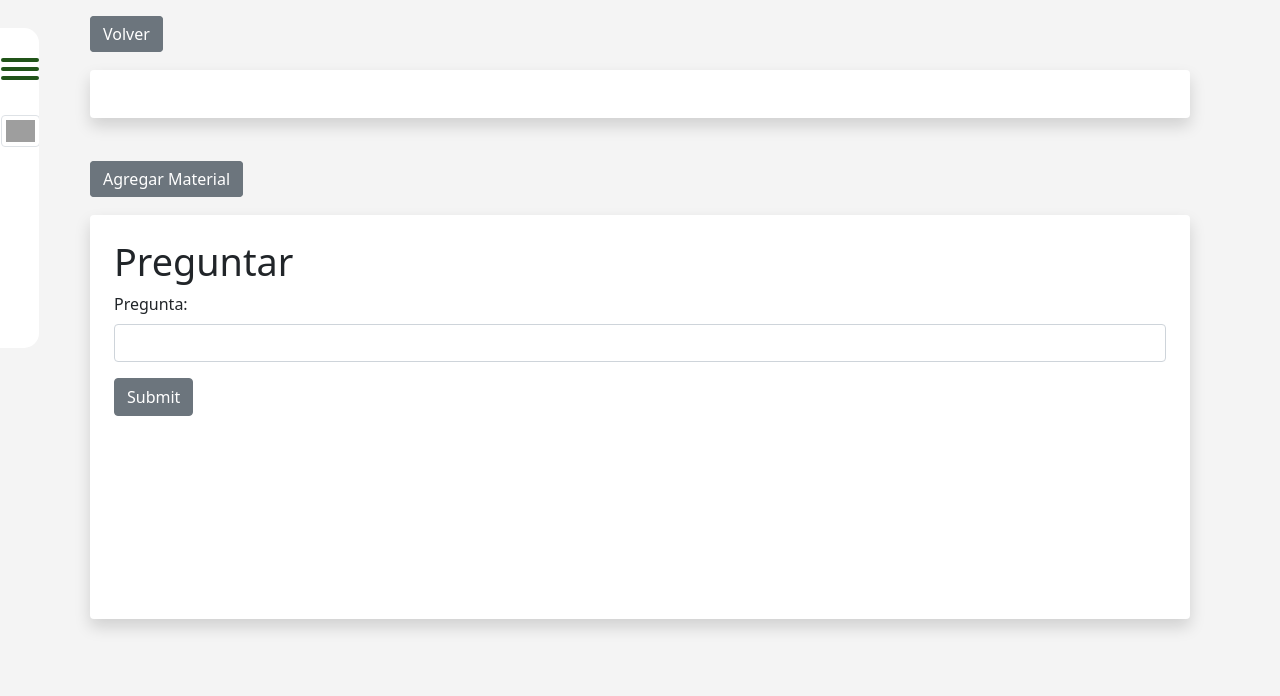
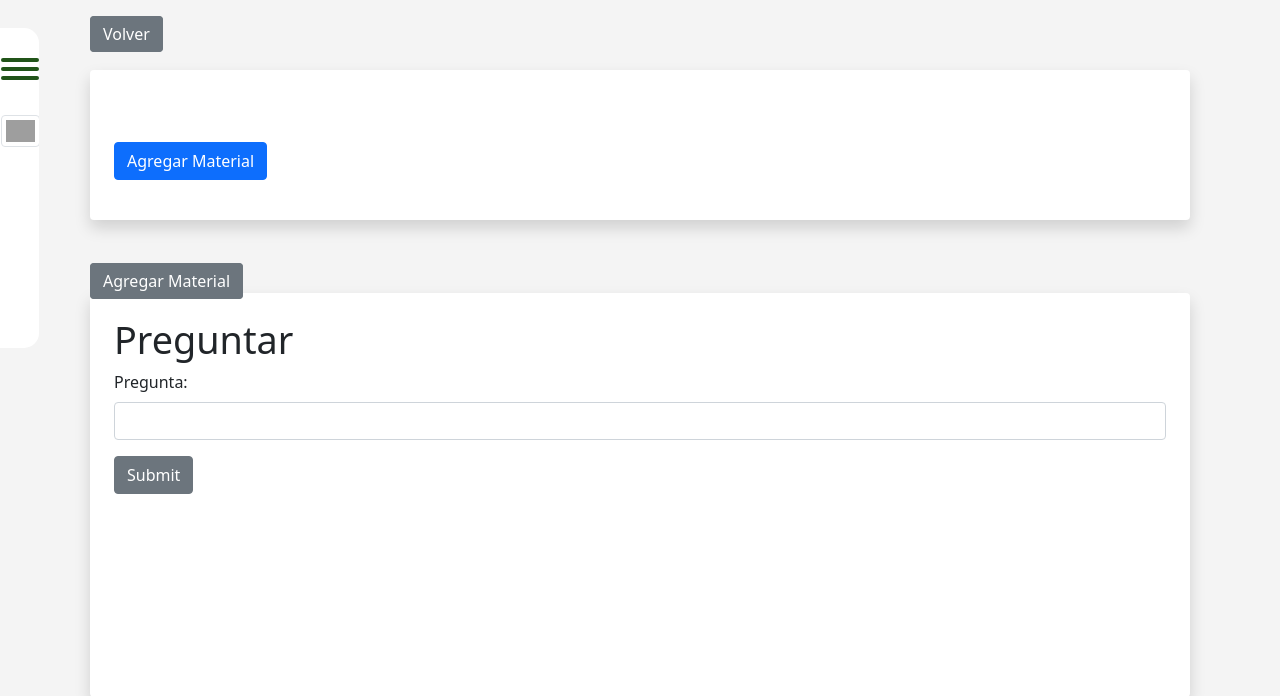
Before and after one commit to Felipevipa/CursosCortos, a Django app: a page that uses cursos_rapidos/nombre/templates/nombre/sidenavbar.html in a window 1280 px wide. Shown: the part 72-768 px from the top of the page. Before the commit the page ends 711 px from the top, so only its background shows below. Run offline with Django 3.2, Linux system fonts and the light colour scheme; a user stored in the database is signed in; data comes from the database, SQL or seed files in the repository; both versions use the stored data as it was after the commit; some libraries are stand-ins or nearby versions; grey boxes are pictures that could not be loaded.

Commit message:
Agregado mejor sistema de subir contenido a una tematica

```diff
--- a/cursos_rapidos/nombre/models.py
+++ b/cursos_rapidos/nombre/models.py
@@ -126,6 +126,9 @@
     materialExterno    = models.URLField(null=True, blank=True)
     tematica           = models.ForeignKey(Tematica, on_delete=models.SET_NULL, null=True)
 
+    def __str__(self):
+        return 'tematica asociada: %s' % self.tematica
+
 
 class Quiz(models.Model):
     tematica    = models.ForeignKey(Tematica, on_delete=models.SET_NULL, null=True)
--- a/cursos_rapidos/nombre/templates/nombre/sidenavbar.html
+++ b/cursos_rapidos/nombre/templates/nombre/sidenavbar.html
@@ -2,7 +2,7 @@
   <br> <br><br>
   <a href="javascript:void(0)" class="closebtn" onclick="closeNav()">&times;</a>
   <a href="#">About</a>
-  <a href="#">Services</a>
+  <a href="#">CAlificacions</a>
   <a href="#">Clients</a>
   <a href="#">Contact</a>
 </div>
--- a/cursos_rapidos/nombre/templates/nombre/ver_tematica.html
+++ b/cursos_rapidos/nombre/templates/nombre/ver_tematica.html
@@ -1,6 +1,8 @@
 {% extends 'nombre/base.html' %}
 
 {% block content %}
+<script src="https://cdnjs.cloudflare.com/ajax/libs/popper.js/1.12.9/umd/popper.min.js" integrity="sha384-ApNbgh9B+Y1QKtv3Rn7W3mgPxhU9K/ScQsAP7hUibX39j7fakFPskvXusvfa0b4Q" crossorigin="anonymous"></script>
+<script src="https://maxcdn.bootstrapcdn.com/bootstrap/4.0.0-beta.3/js/bootstrap.min.js" integrity="sha384-a5N7Y/aK3qNeh15eJKGWxsqtnX/wWdSZSKp+81YjTmS15nvnvxKHuzaWwXHDli+4" crossorigin="anonymous"></script>
 <a href="../" class="btn btn-secondary d-inline">Volver</a>
 <br><br>
 <div class="shadow p-4 mb-5 bg-body rounded">
@@ -14,7 +16,7 @@
 <img src="{{ material.imagen.url }}" class="user-image img-responsive"/> <br>
 {% endif %}
 {% if material.video %}
-<iframe width="560" height="315" src="{{ material.video }}" title="YouTube video player" frameborder="0" allow="accelerometer; autoplay; clipboard-write; encrypted-media; gyroscope; picture-in-picture" allowfullscreen></iframe><br>
+<iframe width="560" height="315" src="https://www.youtube.com/embed/{{ material.video }}" title="YouTube video player" frameborder="0" allow="accelerometer; autoplay; clipboard-write; encrypted-media; gyroscope; picture-in-picture" allowfullscreen></iframe><br>
 {% endif %}
 {% if material.materialExterno %}
 <iframe src="{{ material.materialExterno }}" style="display: hidden; width: 80%; height: 500px" title="description" allowfullscreen></iframe><br>
@@ -22,7 +24,113 @@
 
 {% endfor %}
 </center>
+
+
+
+
+{% if user.is_authenticated %}
+<br><br>
+{% load static %}
+<p>
+  <a class="btn btn-primary" data-toggle="collapse" href="#collapseOptions" role="button" aria-expanded="false" aria-controls="collapseOptions">
+    Agregar Material
+  </a>
+</p>
+
+<div class="shadow p-4 mb-5 bg-body rounded collapse" id="collapseOptions">
+  <div class="d-flex justify-content-around">
+  <a class="" data-toggle="collapse" href="#collapseContent" role="button" aria-expanded="false" aria-controls="collapseContent">Agregar Titulo</a>|
+  <a class="" data-toggle="collapse" href="#collapseTextForm" role="button" aria-expanded="false" aria-controls="collapseTextForm">Agregar Texto</a>|
+  <a class="" data-toggle="collapse" href="#collapseImageForm" role="button" aria-expanded="false" aria-controls="collapseImageForm">Agregar Imagen</a>|
+  <a class="" data-toggle="collapse" href="#collapseVideoForm" role="button" aria-expanded="false" aria-controls="collapseVideoForm">Agregar Video</a>|
+  <a class="" data-toggle="collapse" href="#collapseMEForm" role="button" aria-expanded="false" aria-controls="collapseMEForm">Agregar Material Externo</a>
+  </div>
+  <div>
+    <!--INICIO Formulario para agregar texto -->
+    <div class="collapse" id="collapseTextForm">
+      <br>
+      <form action="{{ request.path }}agregar_material" method="POST" enctype="multipart/form-data">
+        {% csrf_token %}
+        {{ form.contenido_de_texto }}
+        <input type="hidden" name="next" value="{{ request.path }}"><br>
+        <input type="submit" name="" value="Agregar" class="btn btn-secondary">
+      </form>
+    </div>
+    <!--FIN Formulario para agregar texto -->
+
+    <!--INICIO Formulario para agregar imagen -->
+    <div class="collapse" id="collapseImageForm">
+      <br>
+      <form action="{{ request.path }}agregar_material" method="POST" enctype="multipart/form-data">
+        {% csrf_token %}
+        {{ form.imagen }}
+        <input type="hidden" name="next" value="{{ request.path }}"><br>
+        <input type="submit" name="" value="Agregar" class="btn btn-secondary">
+      </form>
+    </div>
+    <!--FIN Formulario para agregar imagen -->
+
+    <!--INICIO Formulario para agregar video -->
+    <div class="collapse" id="collapseVideoForm">
+      <br>
+      <form action="{{ request.path }}agregar_material" method="POST" enctype="multipart/form-data">
+        {% csrf_token %}
+        {{ form.video }}
+        <input type="hidden" name="next" value="{{ request.path }}"><br>
+        <input type="submit" name="" value="Agregar" class="btn btn-secondary">
+      </form>
+    </div>
+    <!--FIN Formulario para agregar video -->
+
+    <!--INICIO Formulario para agregar Material Externo -->
+    <div class="collapse" id="collapseMEForm">
+      <br>
+      <form action="{{ request.path }}agregar_material" method="POST" enctype="multipart/form-data">
+        {% csrf_token %}
+        {{ form.materialExterno }}
+        <input type="hidden" name="next" value="{{ request.path }}"><br>
+        <input type="submit" name="" value="Agregar" class="btn btn-secondary">
+      </form>
+    </div>
+    <!--FIN Formulario para agregar Material Externo -->
+
+  </div>
+</div>
+
+<div class="shadow p-4 mb-5 bg-body rounded collapse" id="collapseContent">
+  <center>
+    <h1> Agregar Material </h1>
+    <br><br>
+    {% if submitted %}
+      Tu Material fue agregado correctamente
+      <a href="../" class="btn btn-secondary">Volver</a>
+      <form>
+          <input type="button" value="No, really, go back!" onclick="history.go(-2)">
+      </form>
+    {% else %}
+      <form action="{{ request.path }}agregar_material" method="POST" enctype="multipart/form-data">
+      {% csrf_token %}
+      {{ form.as_p }}
+      <input type="hidden" name="next" value="{{ request.path }}">
+      <input type="submit" name="" value="Submit" class="btn btn-secondary">
+    </form>
+
+    {% endif %}
+  </center>
+</div>
+
+
+
+
+
 </div>
 <a href="{% url 'agregar-material' tematica.materia.carrera tematica.materia tematica.titulo %}" class="btn btn-secondary d-inline">Agregar Material</a>
-<br>
+
+
+
+
+
+
+
+{% endif %}
 {% endblock %}
--- a/cursos_rapidos/nombre/views.py
+++ b/cursos_rapidos/nombre/views.py
@@ -6,6 +6,7 @@
 # from . import version_aplicable
 import os
 from django.views.decorators.clickjacking import xframe_options_exempt
+import re
 
 
 
@@ -41,9 +42,13 @@
 		if form.is_valid():
 			tematica = Tematica.objects.get(titulo=tematica)
 			material = form.save(commit=False)
-			material.tematica = tematica
+			material.tematica = tematica# material.video = re.sub(r"(?ism).*?=(.*?)$", r"https://www.youtube.com/embed/\1", material.video)
+			material.video = re.split(r"(?ism).*?=(.*?)$", material.video)
+			material.video = material.video[1][0:material.video[1].index('&')]
 			material.save()
-			return HttpResponseRedirect('?submitted=True')
+			next = request.POST.get('next', '/')
+			return HttpResponseRedirect(next)
+			# return redirect('home')
 	else:
 		form = MaterialForm()
 		if 'submitted' in request.GET:
@@ -214,9 +219,11 @@
 	materia = get_object_or_404(Materia, carrera=carrera, nombre=materia)
 	tematica = get_object_or_404(Tematica, materia=materia, titulo=titulo)
 	material_list = Material.objects.filter(tematica=tematica)
+	form = MaterialForm()
 	context = {
 		'tematica': tematica,
 		'material_list': material_list,
+		'form': form,
 	}
 	return render(request, "nombre/ver_tematica.html", context)
 
@@ -233,7 +240,7 @@
 			print(mater)
 			material_list.append((tematica.titulo, mater))
 
-	print(material_list)
+
 	context = {
 		'materia': materia,
 		'tematicas_list': tematicas_list,
@@ -301,7 +308,7 @@
 	for curso in cursos:
 		material = Material.objects.filter(tematica=curso)
 		for mater in material:
-			print(mater)
+
 			material_list.append((curso.titulo, mater))
 
 	context = {
```
Also changed, not shown: cursos_rapidos/db.sqlite3, cursos_rapidos/media/static/images/material/1627.png (added), cursos_rapidos/media/static/images/material/1627_1IrPtWl.png (added), cursos_rapidos/media/static/images/material/1627_CHNCOB2.png (added), cursos_rapidos/media/static/images/material/foto-presentacin.png (added), cursos_rapidos/media/static/images/material/jcg.jpg (added).
